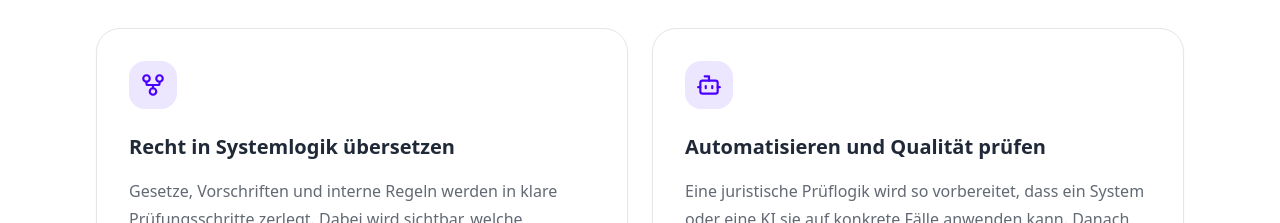
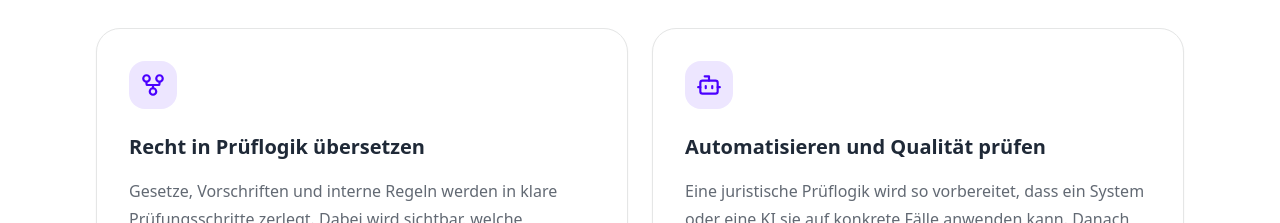
Before and after one commit to Peter-Pander/legal-engineer-explained, a React (Vite) app in the folder frontend/: page /legal-rule-design in a window 1280 px wide. Shown: the part 1380-1603 px from the top of the page. Built offline with nearby package versions, Linux system fonts and the light colour scheme.

Commit message:
Rename Systemlogik headings to Prüflogik

```diff
--- a/frontend/src/pages/LegalRuleDesignPage.jsx
+++ b/frontend/src/pages/LegalRuleDesignPage.jsx
@@ -6,7 +6,7 @@ import Navbar from "../components/Navbar";
 const LegalRuleDesignPage = () => {
   const focusAreas = [
     {
-      title: "Recht in Systemlogik übersetzen",
+      title: "Recht in Prüflogik übersetzen",
       description:
         "Gesetze, Vorschriften und interne Regeln werden in klare Prüfungsschritte zerlegt. Dabei wird sichtbar, welche Voraussetzungen erfüllt sein müssen, welche Ausnahmen greifen können und welche Ergebnisse daraus folgen.",
       icon: GitFork,
--- a/frontend/src/pages/LegalRulesToDecisionLogicPage.jsx
+++ b/frontend/src/pages/LegalRulesToDecisionLogicPage.jsx
@@ -59,7 +59,7 @@ const LegalRulesToDecisionLogicPage = () => {
             </p>
 
             <h1 className="text-4xl font-bold tracking-tight sm:text-5xl">
-              Recht in Systemlogik übersetzen
+              Recht in Prüflogik übersetzen
             </h1>
 
             <p className="mt-6 text-lg leading-8 text-base-content/70">
```
